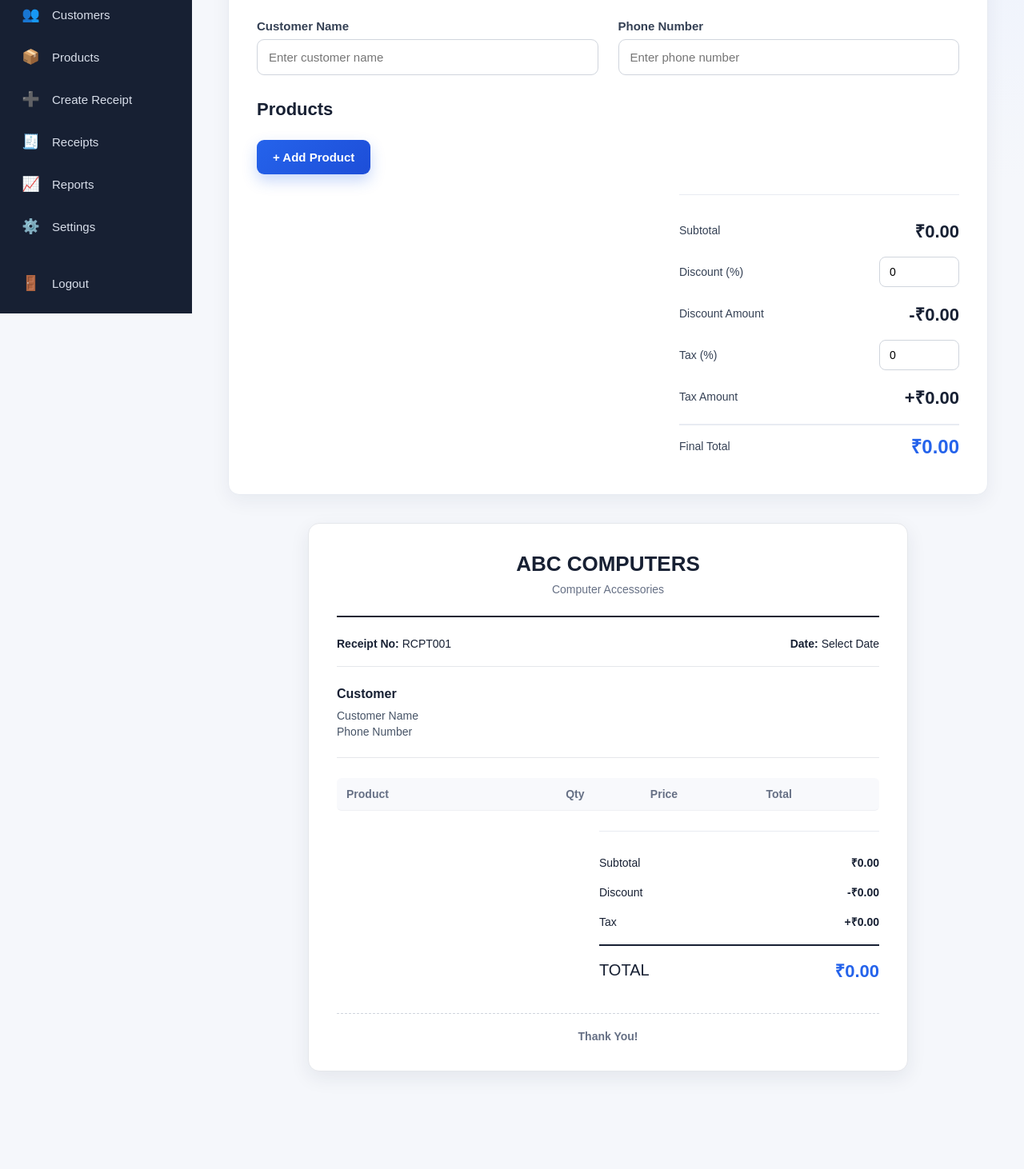
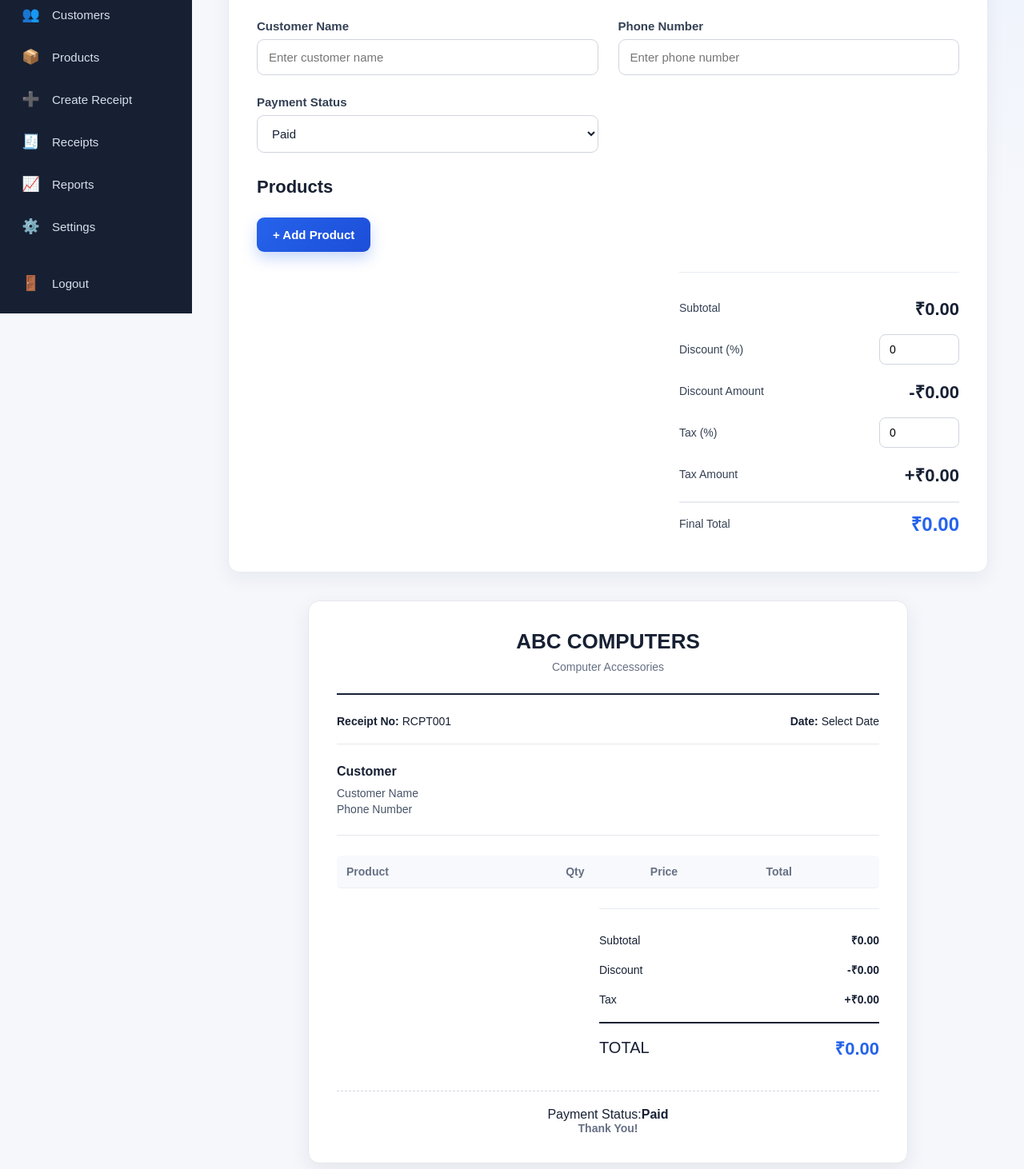
Before and after one commit to yellanithin/receipt-generator, a React (Create React App) app: page /create-receipt in a window 1280 px wide. Shown: the part 408-1870 px from the top of the page at 80% size. Before the commit the page ends 1833 px from the top, so only its background shows below. Built offline with nearby package versions, Linux system fonts and the light colour scheme.

Commit message:
Add payment status to receipt

```diff
--- a/src/components/ReceiptPreview.js
+++ b/src/components/ReceiptPreview.js
@@ -3,6 +3,7 @@
     phone,
     receiptNumber,
     receiptDate,
+    paymentStatus,
     products,
     subtotal,
     discountAmount,
@@ -103,6 +104,11 @@
 
             <div className="receipt-footer">
 
+                <div className="payment-status">
+                    <span>Payment Status:</span>
+
+                    <strong>{paymentStatus}</strong>
+                </div>
                 <p>Thank You!</p>
 
             </div>
--- a/src/pages/CreateReceipt.js
+++ b/src/pages/CreateReceipt.js
@@ -13,6 +13,7 @@
     const [phone, setPhone] = useState("");
     const [receiptNumber, setReceiptNumber] = useState("RCPT001");
     const [receiptDate, setReceiptDate] = useState("");
+    const [paymentStatus, setPaymentStatus] = useState("Paid");
 
     //add a new product
     const addProduct = () => {
@@ -115,6 +116,19 @@
                             value={phone}
                             onChange={(e) => setPhone(e.target.value)}
                         />
+                    </div>
+
+                    <div className="form-group">
+                        <label>Payment Status</label>
+
+                        <select
+                            value={paymentStatus}
+                            onChange={(e) => setPaymentStatus(e.target.value)}
+                        >
+                            <option value="Paid">Paid</option>
+                            <option value="Pending">Pending</option>
+                            <option value="Cancelled">Cancelled</option>
+                        </select>
                     </div>
 
                 </div>
@@ -268,6 +282,7 @@
                 phone={phone}
                 receiptNumber={receiptNumber}
                 receiptDate={receiptDate}
+                paymentStatus={paymentStatus}
                 products={products}
                 subtotal={subtotal}
                 discountAmount={discountAmount}
```
